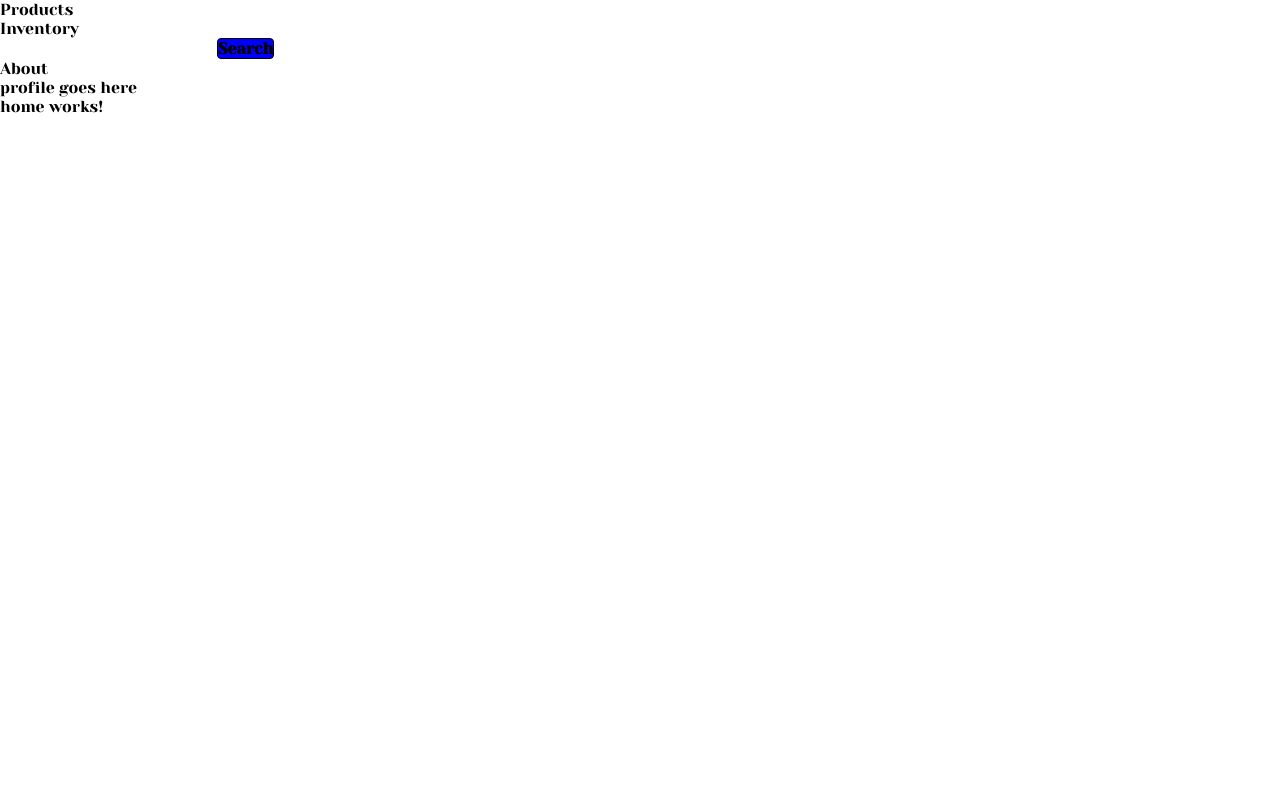
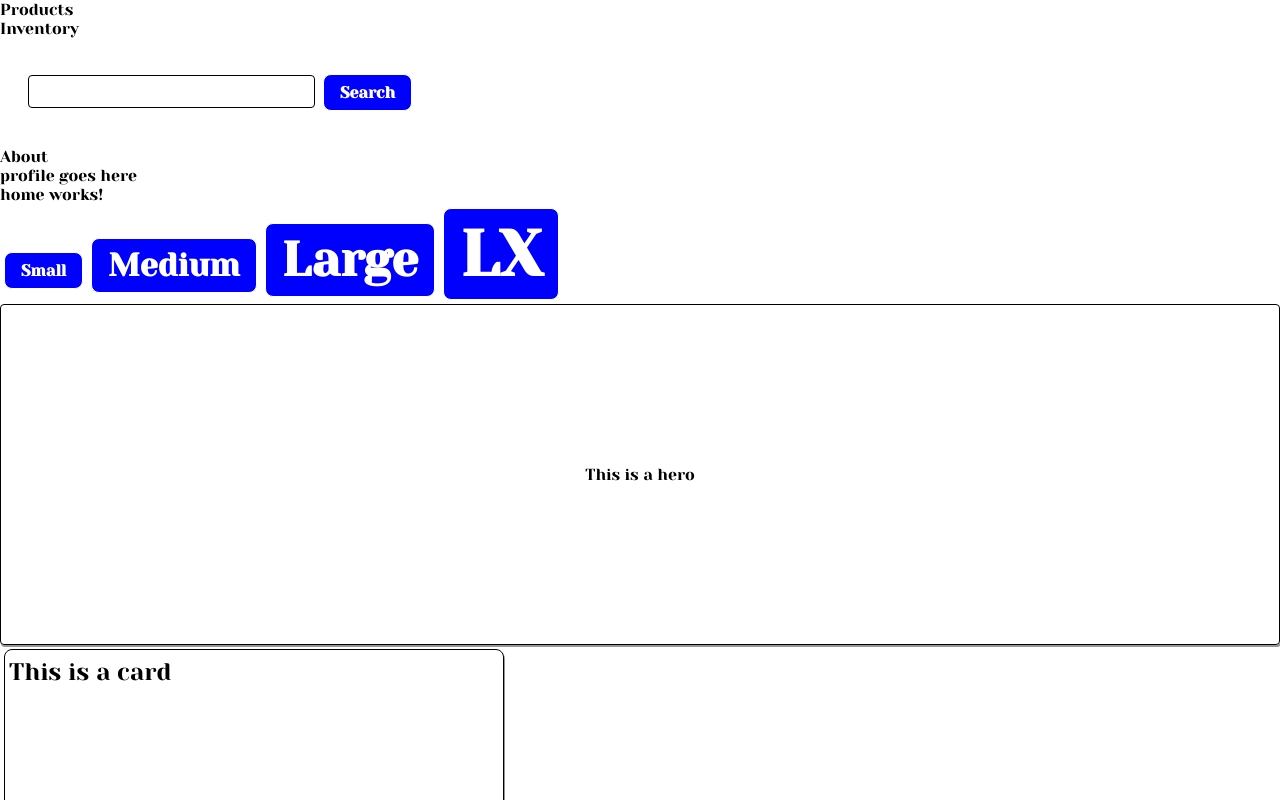
Before and after one commit to hawkeyelz/nonnis-ui, an Angular app: page /home in a window 1280 px wide. Shown: the top 800 px of the page. Built offline with nearby package versions, Linux system fonts and the light colour scheme.

Commit message:
more template variaables added for primary - info cololors some classes created to use vairables in lib

```diff
--- a/src/app/app.component.html
+++ b/src/app/app.component.html
@@ -1,4 +1,31 @@
 <main>
   <app-heading></app-heading>
+
   <router-outlet></router-outlet>
+  <div>
+    <div></div>
+    <button class="btn btn-small primary">Small</button>
+<button class="btn btn-med primary">Medium </button>
+<button class="btn btn-lg primary">Large</button>
+<button class="btn btn-xl primary">LX</button>
+
+
+    <div class="hero">This is a hero</div>
+    <div class="card">This is a card</div>
+    <form>
+      <label>input 1</label>
+      <input type="text"/>
+      <input type="checkbox"/>
+      <input name="rbgroup" type="radio"/>
+      <input name="rbgroup" type="radio"/>
+      <select>
+        <option>Option1</option>
+        <option>Option2</option>
+        <option>Option3</option>
+      </select>
+      <input type="date"/>
+      <input type="datetime"/>
+      <input type="datetime-local"/>
+    </form>
+  </div>
 </main>
--- a/src/libstyles.less
+++ b/src/libstyles.less
@@ -1,42 +1,50 @@
 .primary{
-  background-color: @primary-background;
+  background-color: @primary;
+  color: @primary-comp;
 }
 .secondary{
-  background-color: @secondary-background;
-  color: @secondary-color;
+  background-color: @secondary;
+  color: @secondary-comp;
 }
 .warning{
-  background-color: @warning-background;
-  color: @warning-color;
+  background-color: @warning;
+  color: @warning-comp;
 }
 .danger{
-  background-color: @danger-background;
-  color: @danger-color;
+  background-color: @danger;
+  color: @danger-comp;
+}
+.info{
+  background-color: @info;
+  color: @info-comp;
 }
 
 .btn {
+  color: @primary-color;
+  border-color: @border-color-dark;
   border: 1px solid;
   border-radius: 4px;
   cursor: pointer;
   font-weight: bold;
+  @button();
 }
 
 .btn-small {
-  .btn();
   @button-small();
 }
 
 .btn-med {
-  .btn();
   @button-med();
 }
 .btn-lg {
-  .btn();
   @button-lg();
 }
 .btn-xl{
-  .btn();
   @button-xl();
+}
+
+.btn-xxl {
+  @button-xxl();
 }
 
 :root {
@@ -45,3 +53,70 @@
   font-style: normal;
   font-weight: normal;
 }
+
+.hero {
+  @hero();
+}
+
+.card{
+  @card();
+}
+
+form {
+  @form();
+}
+
+form> input {
+  @input();
+}
+form> input:focus {
+  // outline: blueviolet solid 6px;
+  box-shadow: 0 0 2px 1px @primary;
+}
+
+form>label{
+  @label();
+}
+
+form>input[type="checkbox"]{
+  @checkbox();
+}
+
+form>input[type="radio"]{
+  @radio();
+}
+
+form>input[type="checkbox"]:checked::after{
+  position: absolute;
+  vertical-align: baseline;
+  display: flexbox;
+  top: 50%;
+  left: 50%;
+  transform: translate(-50%, -50%);
+  display: flexbox;
+  text-align: center;
+  vertical-align: middle;
+  content: "";
+  font-size: 1.25;
+  font-weight: bold;
+  width: 100%;
+  height: 100%;
+  background-image: url('./webfonts/checkmark.svg');
+  background-size: cover;
+  background-color: white;
+  border: 1px white solid;
+}
+form>input[type="checkbox"]:checked{
+  position: relative;
+  display: flex;
+  vertical-align: middle;
+  align-items: center;
+  padding: 1px;
+  @checkbox();
+  @checkbox-checked();
+  overflow: hidden;
+}
+
+form>input[type="radio"]:checked::after{
+  @radio-checked();
+}
--- a/src/theme.less
+++ b/src/theme.less
@@ -2,27 +2,29 @@
 @color-light: rgb(255, 255, 255);
 @color-dark: rgb(0, 0, 0);
 
-@disabled-color: rgb(150, 150, 150);
-@disabled-background: rgb(50, 75, 75);
+@disabled: rgb(50, 75, 75);
+@active: rgb(25, 75, 75);
 
-@active-color: rgb(225, 225, 225);
-@active-background: rgb(25, 75, 75);
+//main colors
+@primary: rgb(0, 0, 255);
+@primary-color: rgb(255, 255, 255);
+@secondary: rgb(0, 255, 0);
+@warning: rgb(255, 166, 0);
+@danger: rgb(255, 0, 0);
+@info: rgb(00, 200, 255);
+//complementary colors
+@primary-comp: rgb(255, 255, 255);
+@secondary-comp: rgb(0, 0, 0);
+@warning-comp: rgb(0, 0, 0);
+@danger-comp: rgb(0, 0, 0);
+@info-comp: rgb(0, 0, 0);
 
-@primary-background: rgb(0, 0, 255);
-@primary-color: rgb(255, 255, 255);
-@secondary-background: rgb(0, 255, 0);
-@secondary-color: rgb(0, 0, 0);
-@warning-background: rgb(255, 166, 0);
-@warning-color: reb(0, 0, 0);
-@danger-color: rgb(0, 0, 0);
-@danger-background: rgb(255, 0, 0);
-
-// font sizes
+// base sizes
 @small: 1rem;
 @medium: 2rem;
 @large: 3rem;
 @xlarge: 4rem;
-@xxlarge: 5rem;
+@xxl: 5rem;
 
 //borders
 @border-color-light: rgb(255, 255, 255);
@@ -35,61 +37,167 @@
 @border-xlg: 7px;
 
 //radius
-@border-radius-small: 2px;
-@border-radius-med: 4px;
-@border-radius-large: 5px;
-@border-radius-xlg: 7px;
+@border-radius-small: 0.25rem;
+@border-radius-med: 0.5rem;
+@border-radius-large: 1rem;
+@border-radius-xlg: 1.25rem;
 
 //drop-shadows
-@drop-shadow-small-light: 2px 2px 2px rgb(75, 75, 75);
-@drop-shadow-med-light: 3px 3px 3px rgb(75, 75, 75);
-@drop-shadow-lg-light: 5px 5px 5px rgb(75, 75, 75);
-@drop-shadow-small-dark: 2px 2px 2px rgb(25, 25, 25);
-@drop-shadow-med-dark: 3px 3px 3px rgb(25, 25, 25);
-@drop-shadow-lg-dark: 5px 5px 5px rgb(25, 25, 25);
+@box-shadow-small-light: 1px 2px rgb(150, 150, 150);
+@box-shadow-med-light: 2px 3px rgb(150, 150, 150);
+@box-shadow-lg-light: 3px 4px rgb(150, 150, 150);
+@box-shadow-small-dark: 1px 2px rgb(25, 25, 25);
+@box-shadow-med-dark: 2px 3px rgb(25, 25, 25);
+@box-shadow-lg-dark: 3px 4px rgb(25, 25, 25);
 
 //buttons
 @button: {
-  height: 1rem;
-  width: 100px;
-  padding: .5rem;
+  height: 3rem;
+  padding: 0.5rem 1rem 0.5rem 1rem;
+  text-align: center;
+  border-radius: @border-radius-med;
+  margin: 0.25rem 0.25rem 0.25rem 0.25rem;
+  cursor: pointer;
+  text-align: center;
+  height: fit-content;
 };
 @button-small: {
-  height: 25;
-  width: 25px;
+  padding: calc(@small / 2.5) calc @small calc(@small / 2.5) @small;
+  font-size: @small;
 };
 @button-med: {
-  height: 50px;
-  width: 50px;
+  padding: calc(@medium / 2.5) calc @medium calc(@medium / 2.5) @medium;
+  font-size: @medium;
 };
 @button-lg: {
-  height: 75px;
-  width: 75px;
+  padding: calc(@large / 2.5) calc @large calc(@large / 2.5) @large;
+  font-size: @large;
 };
 @button-xl: {
-  height: 100px;
-  width: 100px;
+  padding: calc(@xlarge / 2.5) calc @xlarge calc(@xlarge / 2.5) @xlarge;
+  font-size: @xlarge;
+};
+@button-xxl: {
+  padding: calc(@xxl / 2.5) calc @xxl calc(@medium / 2.5) @xxl;
+  font-size: @xxl;
 };
 
 //button hover
-.btn.primary:hover{
-  background-color: lighten(@primary-background, 25%);
-}
-.btn.secondary:active{
-  background-color: darken(@secondary-background, 25%);
-}
-.btn.warning:active{
-  background-color: darken(@warning-background, 25%);
-}
-.btn.danger:active{
-  background-color: darken(@danger-background, 25%);
-}
+@primary-hover: {
+  background-color: darken(@primary, 5%);
+};
+@secondary-hover: {
+  background-color: darken(@secondary, 25%);
+};
+@warning-hover: {
+  background-color: darken(@warning, 25%);
+};
+@danger-hover: {
+  background-color: darken(@danger, 25%);
+};
+@info-hover: {
+  background-color: darken((@info, 25%));
+};
 
-//card
+//focus
+@primary-focus: {
+  background-color: darken(@primary: 50%);
+};
+@secondary-focus: {
+  background-color: darken(@secondary, 25%);
+};
+@warning-focus: {
+  background-color: darken(@warning, 25%);
+};
+@danger-focus: {
+  background-color: darken(@danger, 25%);
+};
+@info-focus: {
+  background-color: darken((@info, 25%));
+};
+
+// forms and controls
+@form: {
+  margin: 1rem 0.5rem 1rem 0.5rem;
+  padding: 1rem 1rem 1rem 1rem;
+  border-radius: @border-radius-small;
+};
+
+@label: {
+  font-size: 1.25rem;
+  font-weight: bold;
+  align-self: baseline;
+};
+
+@input: {
+  border: @border-small solid @border-color-dark;
+  font-size: 1.25rem;
+  padding: 0.25rem 0.5rem 0.25rem 0.5rem;
+  margin: 0px 0.25rem 0px 0.25rem;
+  border-radius: @border-radius-small;
+  align-self: baseline;
+};
+
+@checkbox: {
+  align-self: baseline;
+  height: 1.5rem;
+  width: 1.5rem;
+  vertical-align: -0.5rem;
+};
+
+@checkbox-checked: {
+  background-color: @color-dark;
+  color: antiquewhite;
+  display: inline-block;
+};
+
+@radio: {
+  position: relative;
+  height: 1.5rem;
+  width: 1.5rem;
+  border-radius: 0.75rem;
+  vertical-align: -0.5rem;
+};
+@radio-checked: {
+  position: absolute;
+  display: flexbox;
+  text-align: center;
+  vertical-align: middle;
+  top: 50%;
+  left: 50%;
+  transform: translate(-50%, -50%);
+  background-color: @color-dark;
+  color: white;
+  display: inline-block;
+  border-radius: 0.5rem;
+  vertical-align: baseline;
+  padding: 0.5rem;
+  width: 0.025rem;
+  height: 0.025rem;
+  content: "";
+};
+
+//cards and heros
 @card: {
   display: block;
   width: 500px;
   height: 300px;
-  @border-small();
-  @border-color-dark();
-}
+  padding: 0.5rem 0.25rem 0.5rem 0.25rem;
+  margin: 0.25rem 0.25rem 0.25rem 0.25rem;
+  border: @border-small solid @border-color-dark;
+  border-color: @border-color-dark;
+  border-radius: @border-radius-med;
+  box-shadow: @box-shadow-small-light;
+  font-size: 1.5rem;
+};
+
+@hero: {
+  padding: 2rem;
+  display: block;
+  width: calc(80%, 100%);
+  padding: 10rem 5rem 10rem 5rem;
+  text-align: center;
+  border: @border-small solid @border-color-dark;
+  border-radius: @border-radius-small;
+  box-shadow: @box-shadow-small-light;
+}; ;
```
Also changed, not shown: src/webfonts/checkmark.svg (added), src/webfonts/dot.svg (added).
